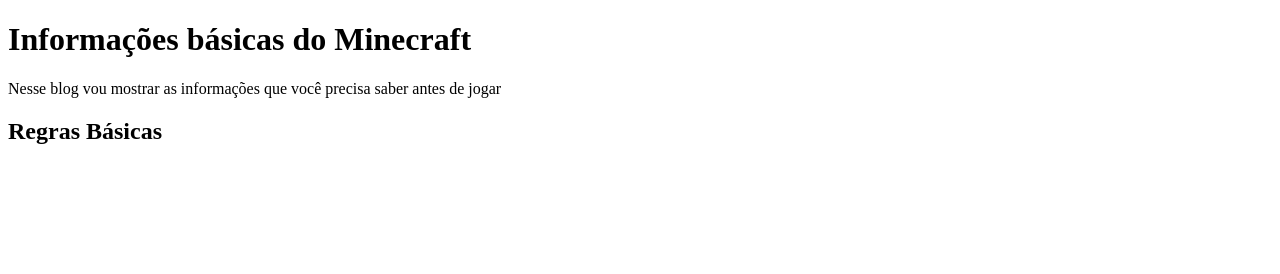
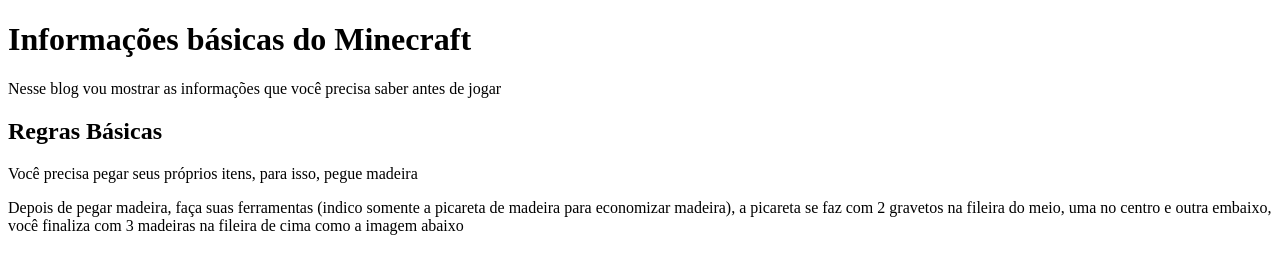
Before and after one commit to leonardoredivo-rgb/pagina-web, a plain HTML site: page index.html in a window 1280 px wide. Drawn offline with Linux system fonts and the light colour scheme.

Commit message:
2wqefq2f

```diff
--- a/index.html
+++ b/index.html
@@ -9,7 +9,7 @@
     <h1>Informações básicas do Minecraft</h1>
     <p>Nesse blog vou mostrar as informações que você precisa saber antes de jogar</p>
     <h2>Regras Básicas</h2>
-    <p></p>
-    <p></p>
+    <p>Você precisa pegar seus próprios itens, para isso, pegue madeira</p>
+    <p>Depois de pegar madeira, faça suas ferramentas (indico somente a picareta de madeira para economizar madeira), a picareta se faz com 2 gravetos na fileira do meio, uma no centro e outra embaixo, você finaliza com 3 madeiras na fileira de cima como a imagem abaixo</p>
 </body>
 </html>
```
